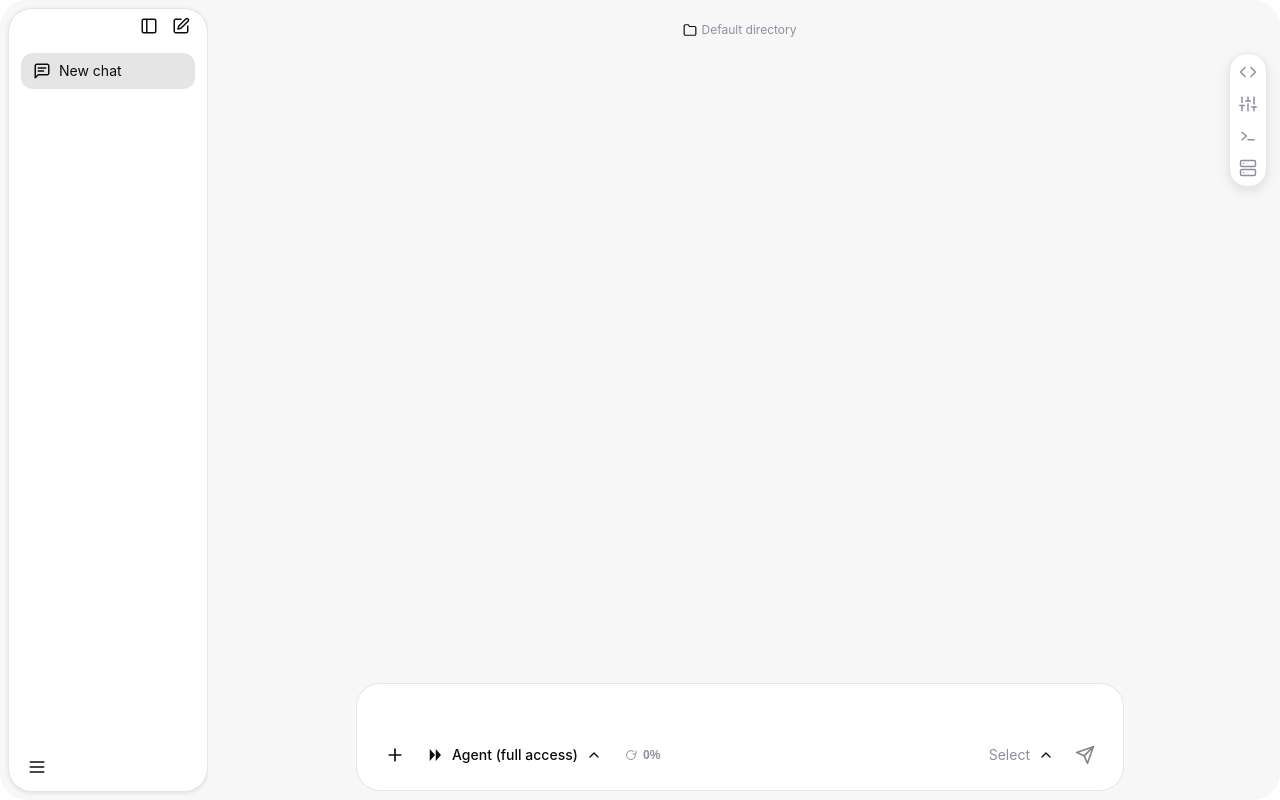
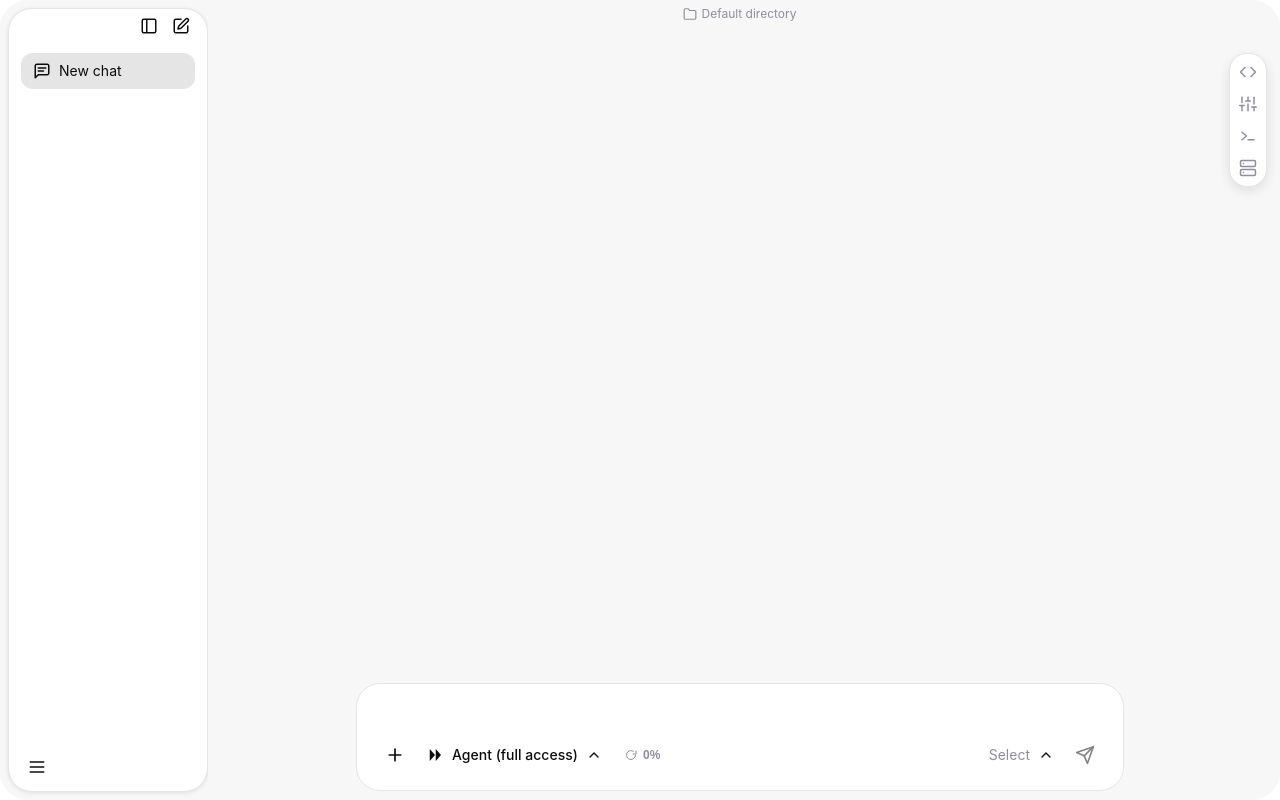
Before and after one commit to rita152/codex-desktop, a React (Vite) app: page / in a window 1280 px wide. Built offline with nearby package versions, Linux system fonts and the light colour scheme.

Commit message:
Tweak session header button

```diff
--- a/src/components/business/ChatContainer/ChatContainer.css
+++ b/src/components/business/ChatContainer/ChatContainer.css
@@ -121,6 +121,7 @@
   align-items: center;
   justify-content: center;
   width: 100%;
+  margin-top: calc(-1 * var(--spacing-xs) - 12px);
 }
 
 .chat-container__cwd-button {
@@ -146,13 +147,16 @@
   -webkit-app-region: no-drag;
 }
 
+.chat-container__cwd-button .icon {
+  color: currentColor;
+}
+
 .chat-container__header .icon-button,
 .chat-container__session-header button {
   -webkit-app-region: no-drag;
 }
 
 .chat-container__cwd-button:hover:not(:disabled) {
-  color: var(--color-text);
   background-color: var(--color-bg-subtle);
 }
 
```
